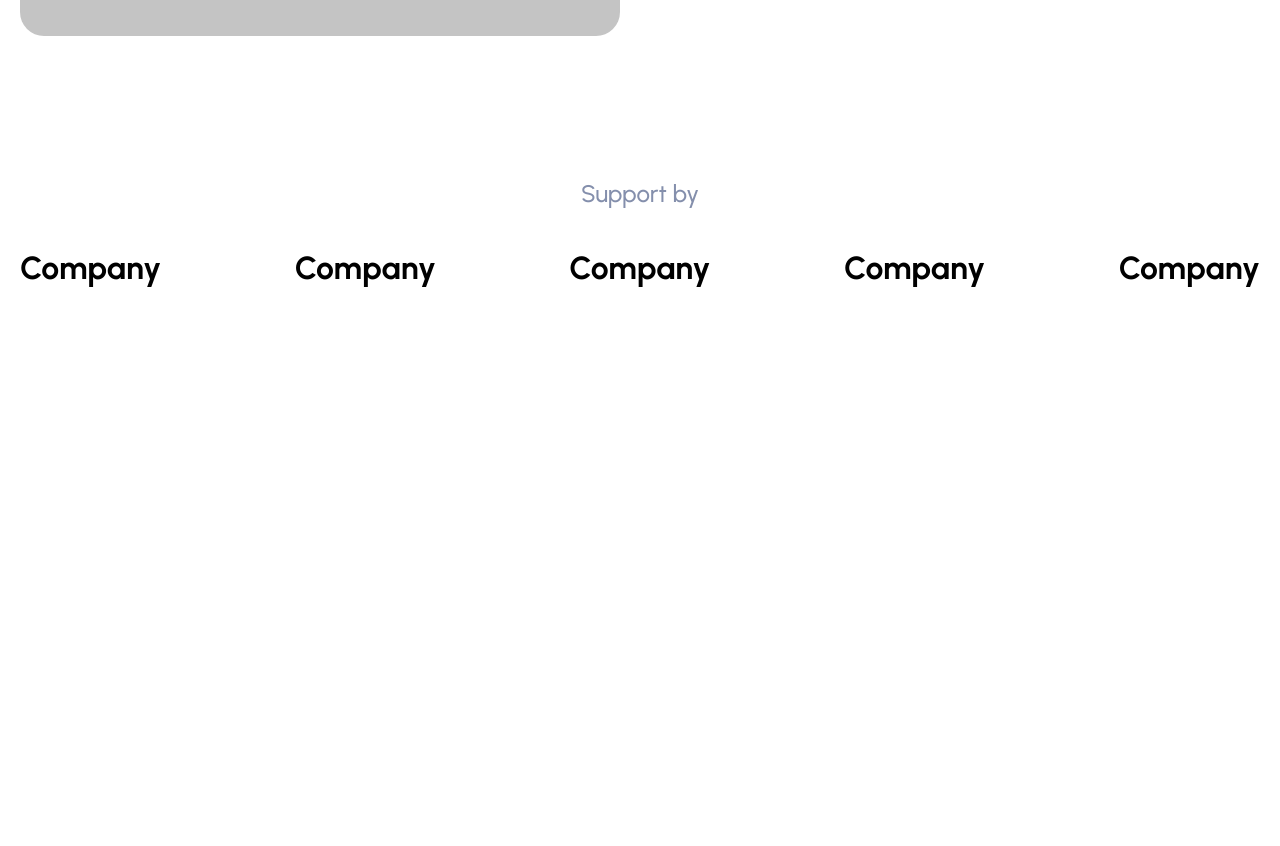
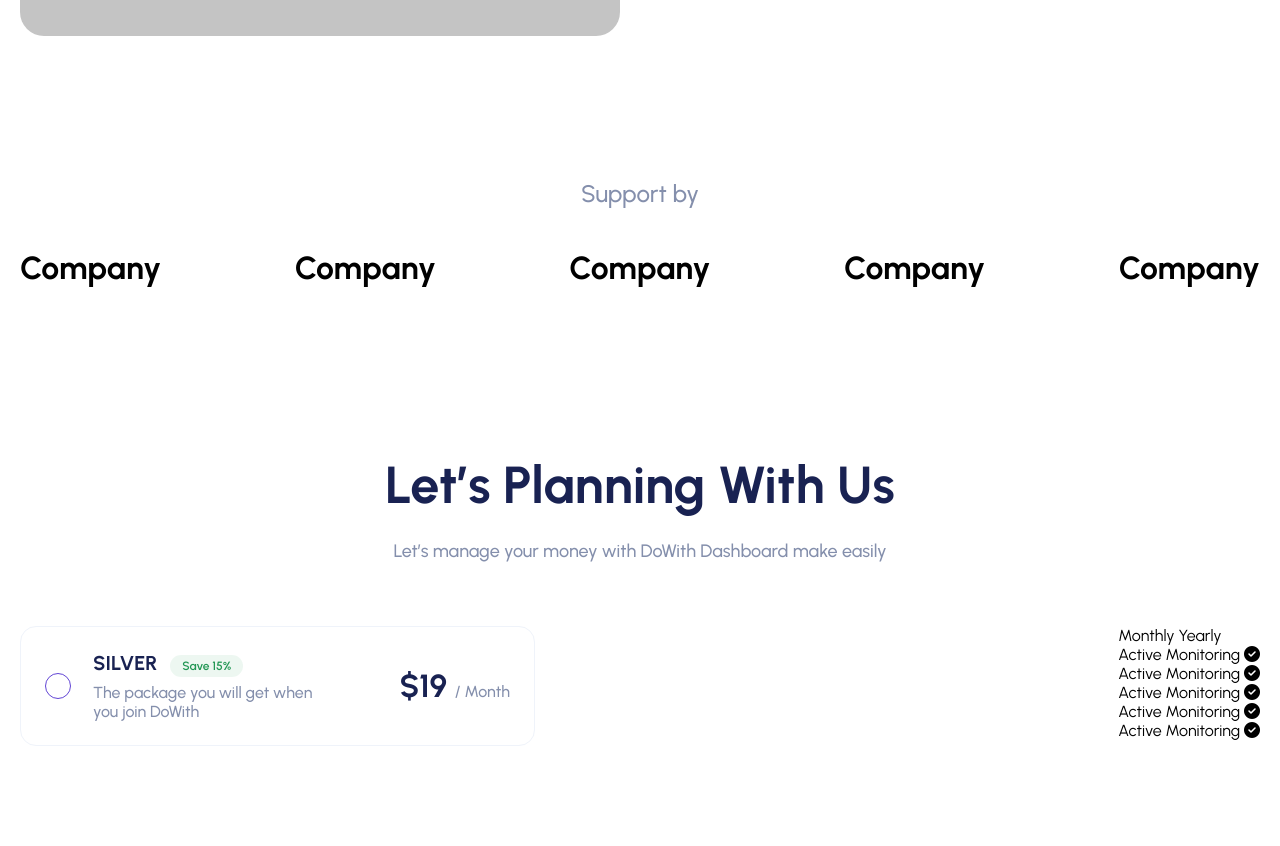
Before and after one commit to ajoy-code-dreamer/DoWhith, a plain HTML site: page index.html in a window 1280 px wide. Shown: the part 3741-4587 px from the top of the page. Before the commit the page ends 4095 px from the top, so only its background shows below. Drawn offline with Linux system fonts and the light colour scheme.

Commit message:
planing section work temporary done

```diff
--- a/css/style.css
+++ b/css/style.css
@@ -492,6 +492,174 @@ nav {
   line-height: 150%;
 }
 /* ============== branding section css end here =============== */
+/* ============== planing section css start here =============== */
+#planing {
+  padding: 100px 0;
+}
+.planing_section_heading_wrapper {
+  text-align: center;
+  margin-bottom: 64px;
+}
+.planing_section_heading {
+  color: var(--primary-text-clr);
+  font-size: 52px;
+  font-weight: var(--bold-weight);
+  line-height: normal;
+  margin-bottom: 24px;
+}
+.planing_sub_heading {
+  color: #848fac;
+  font-size: 18px;
+  font-weight: var(--medium-weight);
+  line-height: normal;
+}
+.planing_section_content_wrapper {
+  display: flex;
+  justify-content: space-between;
+  column-gap: 80px;
+}
+.planing_package_item_wrapper {
+  display: flex;
+  flex-direction: column;
+}
+.planing_package_item {
+  width: 515px;
+  display: flex;
+  justify-content: space-between;
+  align-items: center;
+  padding: 24px;
+  border-radius: 16px;
+  border: 1.5px solid #eff3fa;
+  -webkit-border-radius: 16px;
+  -moz-border-radius: 16px;
+  -ms-border-radius: 16px;
+  -o-border-radius: 16px;
+  cursor: pointer;
+  transition: var(--transition);
+  -webkit-transition: var(--transition);
+  -moz-transition: var(--transition);
+  -ms-transition: var(--transition);
+  -o-transition: var(--transition);
+  position: relative;
+}
+.planing_package_item::before {
+  content: "";
+  position: absolute;
+  width: 24px;
+  height: 24px;
+  border-radius: 50%;
+  -webkit-border-radius: 50%;
+  -moz-border-radius: 50%;
+  -ms-border-radius: 50%;
+  -o-border-radius: 50%;
+  border: 1px solid #6245d5;
+  transition: var(--transition);
+  -webkit-transition: var(--transition);
+  -moz-transition: var(--transition);
+  -ms-transition: var(--transition);
+  -o-transition: var(--transition);
+}
+.planing_package_name_wrapper {
+  margin-left: 48px;
+}
+.package_name {
+  color: var(--primary-text-clr);
+  font-size: 20px;
+  font-weight: var(--bold-weight);
+  line-height: normal;
+  margin-bottom: 8px;
+  transition: var(--transition);
+  -webkit-transition: var(--transition);
+  -moz-transition: var(--transition);
+  -ms-transition: var(--transition);
+  -o-transition: var(--transition);
+}
+.package_discount {
+  padding: 4px 12px;
+  color: #219653;
+  font-size: 12px;
+  font-weight: var(--semi-bold-weight);
+  line-height: normal;
+  border-radius: 11px;
+  background: rgba(33, 150, 83, 0.08);
+  -webkit-border-radius: 11px;
+  -moz-border-radius: 11px;
+  -ms-border-radius: 11px;
+  -o-border-radius: 11px;
+  margin-left: 8px;
+  transition: var(--transition);
+  -webkit-transition: var(--transition);
+  -moz-transition: var(--transition);
+  -ms-transition: var(--transition);
+  -o-transition: var(--transition);
+}
+.package_summary {
+  width: 236px;
+  color: #848fac;
+  font-size: 16px;
+  font-weight: 500;
+  line-height: normal;
+  transition: var(--transition);
+  -webkit-transition: var(--transition);
+  -moz-transition: var(--transition);
+  -ms-transition: var(--transition);
+  -o-transition: var(--transition);
+}
+.package_price {
+  color: var(--primary-text-clr);
+  font-size: 32px;
+  font-weight: var(--bold-weight);
+  line-height: normal;
+  transition: var(--transition);
+  -webkit-transition: var(--transition);
+  -moz-transition: var(--transition);
+  -ms-transition: var(--transition);
+  -o-transition: var(--transition);
+}
+.package_price span {
+  color: #848fac;
+  font-size: 16px;
+  font-weight: var(--medium-weight);
+  line-height: normal;
+  transition: var(--transition);
+  -webkit-transition: var(--transition);
+  -moz-transition: var(--transition);
+  -ms-transition: var(--transition);
+  -o-transition: var(--transition);
+}
+.planing_package_item:hover {
+  background-color: #6245d5;
+}
+.planing_package_item:hover .package_name {
+  color: var(--white-clr);
+}
+.planing_package_item:hover .package_discount {
+  color: rgba(255, 255, 255, 0.8);
+  background-color: rgba(255, 255, 255, 0.08);
+}
+.planing_package_item:hover .package_summary {
+  color: rgba(255, 255, 255, 0.64);
+}
+.planing_package_item:hover .package_price {
+  color: var(--white-clr);
+}
+.planing_package_item:hover .package_price span {
+  color: rgba(255, 255, 255, 0.64);
+}
+.planing_package_item:hover::before {
+  content: "";
+  position: absolute;
+  width: 19px;
+  height: 19px;
+  border-radius: 50%;
+  -webkit-border-radius: 50%;
+  -moz-border-radius: 50%;
+  -ms-border-radius: 50%;
+  -o-border-radius: 50%;
+  border: 5px solid #fff;
+  transition: var(--transition);
+}
+/* ============== planing section css end here =============== */
 /* ============== section css start here =============== */
 
 /* ============== section css end here =============== */
@@ -501,6 +669,3 @@ nav {
 /* ============== section css start here =============== */
 
 /* ============== section css end here =============== */
-/* ============== section css start here =============== */
-
-/* ============== section css end here =============== */
--- a/index.html
+++ b/index.html
@@ -226,9 +226,51 @@
     </section>
 
     <!-- =============== branding section end here ============= -->
-    <!-- =============== section start here ============= -->
-
-    <!-- =============== section end here ============= -->
+    <!-- =============== planing section start here ============= -->
+    <section id="planing">
+      <div class="container">
+        <div class="planing_section_heading_wrapper">
+          <h2 class="planing_section_heading">
+            Let’s Planning With Us
+          </h2>
+          <h6 class="planing_sub_heading">
+            Let’s manage your money with DoWith Dashboard make easily
+          </h6>
+        </div>
+        <div class="planing_section_content_wrapper">
+          <div class="planing_package_item_wrapper">
+            <div class="planing_package_item">
+              <div class="planing_package_name_wrapper">
+                <h4 class="package_name">SILVER
+                  <span class="package_discount">Save 15%</span>
+                </h4>
+                <p class="package_summary">
+                  The package you will get when you join DoWith
+                </p>
+              </div>
+              <h3 class="package_price">
+                $19
+                <span>/ Month</span>
+              </h3>
+            </div>
+          </div>
+          <div class="planing_package_details_wrapper">
+            <div class="planing_package_type_wrapper">
+              <span>Monthly</span>
+              <span>Yearly</span>
+            </div>
+            <ul class="planing_details_list_wrapper">
+              <li>Active Monitoring <i class="fa-solid fa-circle-check"></i></li>
+              <li>Active Monitoring <i class="fa-solid fa-circle-check"></i></li>
+              <li>Active Monitoring <i class="fa-solid fa-circle-check"></i></li>
+              <li>Active Monitoring <i class="fa-solid fa-circle-check"></i></li>
+              <li>Active Monitoring <i class="fa-solid fa-circle-check"></i></li>
+            </ul>
+          </div>
+        </div>
+      </div>
+    </section>
+    <!-- =============== planing section end here ============= -->
     <!-- =============== section start here ============= -->
 
     <!-- =============== section end here ============= -->
```
